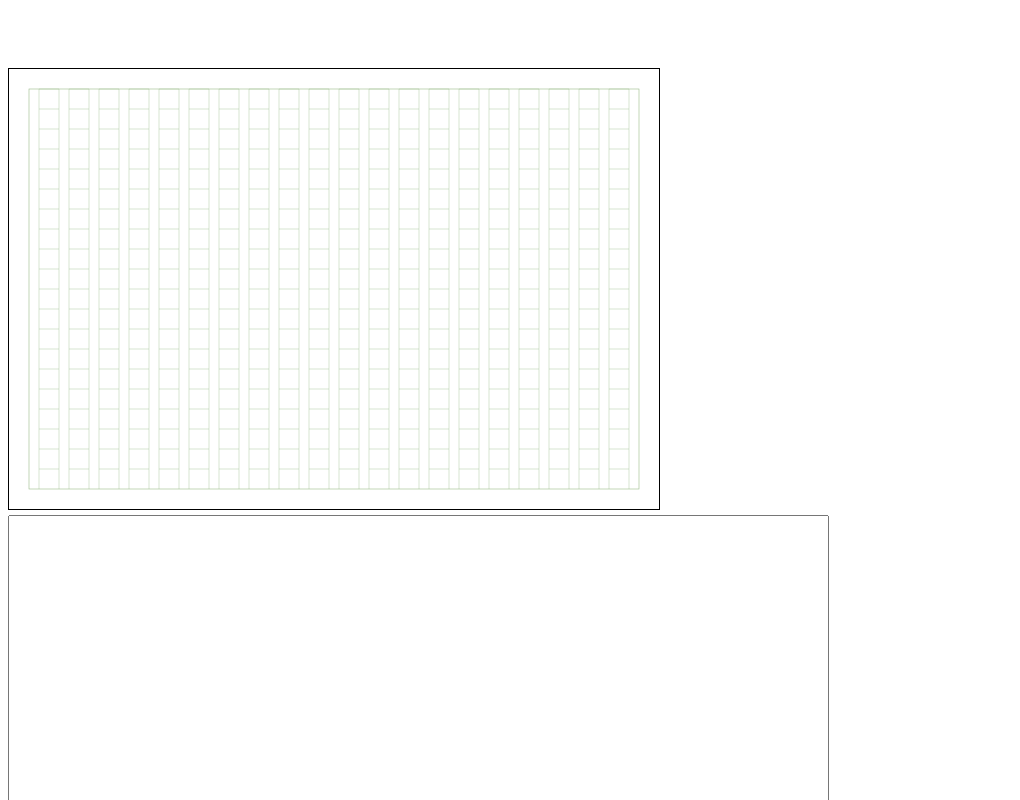
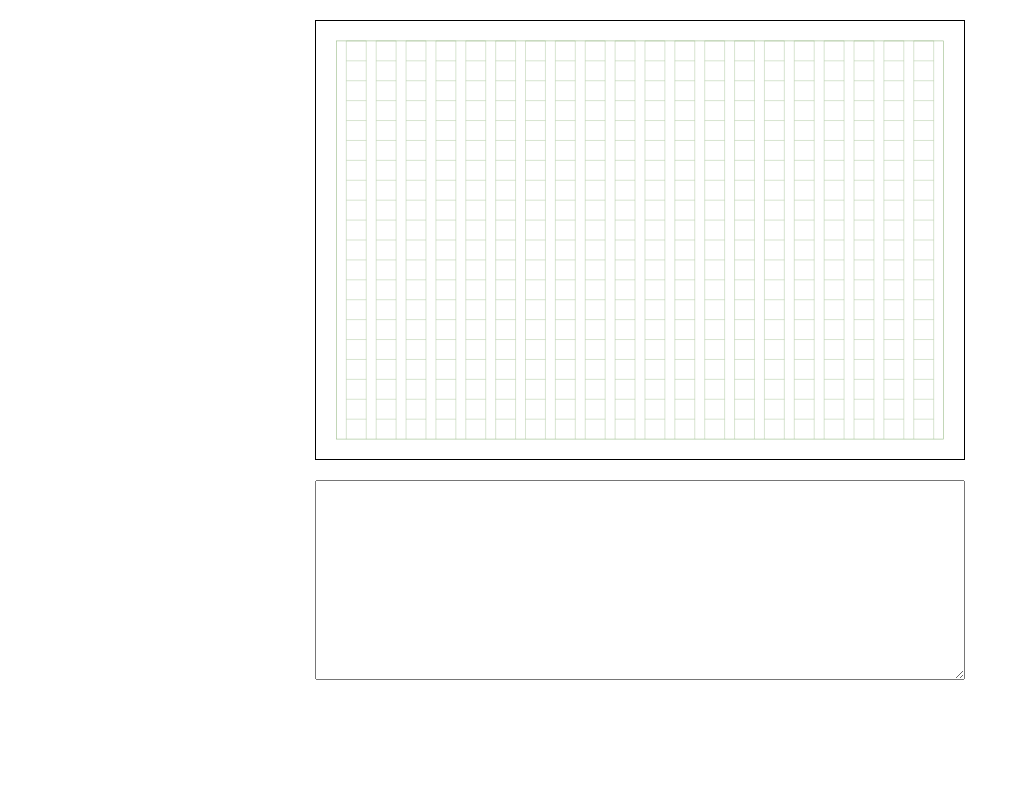
Before and after one commit to ver-1000000/hoo-gan-shi, a Vue app: page / in a window 1280 px wide. Shown: the top 800 px of the page, without its empty margins (0-1020 px from the left). Built offline with nearby package versions, Linux system fonts and the light colour scheme; a web font is replaced by a local one.

Commit message:
Update little style fix.

```diff
--- a/src/App.vue
+++ b/src/App.vue
@@ -17,9 +17,13 @@ export default class App extends Vue {}
 @import "https://fonts.googleapis.com/css?family=Merriweather&display=swap";
 
 :root {
+  color: #2c3e50;
   font: 20px "游明朝", "Merriweather", "Sawarabi Mincho", "Kokoro", "Hannari"; // さわらび明朝にバグあり
-  color: #2c3e50;
-  margin-top: 60px;
+  text-align: center;
+}
+
+body {
+  margin: 0;
 }
 
 path {
--- a/src/components/paper.vue
+++ b/src/components/paper.vue
@@ -13,14 +13,7 @@
         ></g>
       </g>
     </svg>
-    <textarea
-      class="input-area"
-      cols="100"
-      rows="32"
-      v-model="script"
-      @input="input"
-    >
-    </textarea>
+    <textarea class="input-area" v-model="script" @input="input"></textarea>
   </article>
 </template>
 
@@ -56,6 +49,16 @@ export default class Paper extends Vue {
 <style scoped lang="scss">
 svg {
   border: 0.4px solid black;
+  box-sizing: border-box;
+  display: block;
+  margin: 1rem auto;
+}
+
+textarea {
+  box-sizing: border-box;
+  width: 650px;
+  height: 200px;
+  padding: 0;
 }
 
 .bound {
```
